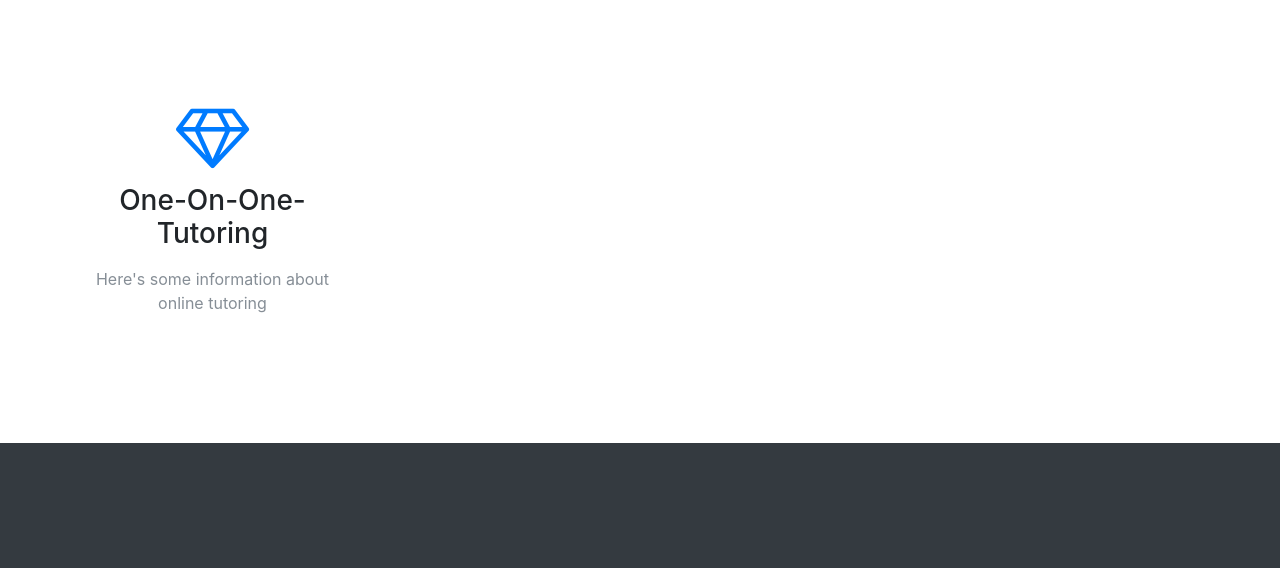
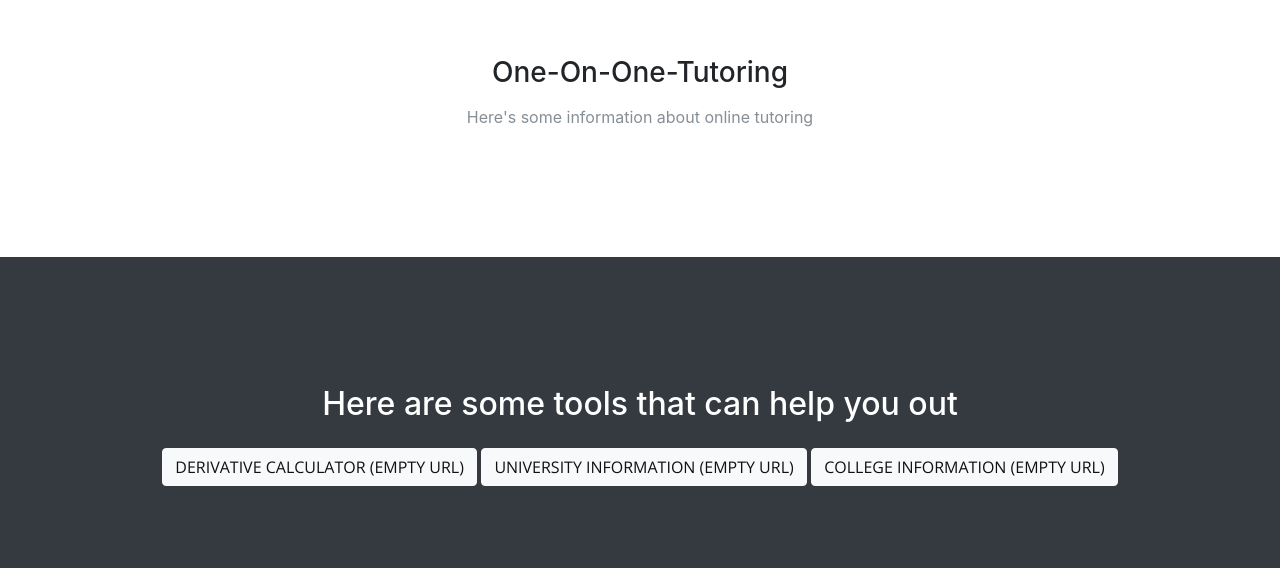
Before and after one commit to IuliD/Math-Be-Bright, a website with bundled scripts: page index.html in a window 1280 px wide. Shown: the part 2448-3016 px from the top of the page. Built offline with nearby package versions, Linux system fonts and the light colour scheme; a script that the page names is missing.

Commit message:
Update index.html

```diff
--- a/index.html
+++ b/index.html
@@ -69,7 +69,7 @@
           </div>
           <div class="col-lg-8 mx-auto">
             <p class="text-faded mb-5"></p>
-            <a class="btn btn-primary btn-xl js-scroll-trigger" href="onlinetutoring">Find Out More</a>
+            <a class="btn btn-primary btn-xl js-scroll-trigger" href="generaltutoring">Find Out More</a>
           </div>
         </div>
       </div>
@@ -95,7 +95,7 @@
             <h2 class="section-heading">General Tutoring</h2>
             <hr class="my-4">
             <li class="nav-item">
-       <a class="btn btn-light btn-xl sr-button" href="onlinetutoring">Online Tutoring</a>
+        <a class="btn btn-light btn-xl sr-button" href="onlinetutoring">Online Tutoring</a>
         <a class="btn btn-light btn-xl sr-button" href="oneononetutoring">One-On-One-Tutoring</a>
           </div>
         </div>
@@ -151,12 +151,10 @@
       </div>
     </section>
 
-    <section id="onlinetutoring">
+    <section id="oneononetutoring">
       <div class="container">
         <div class="row">
-          <div class="col-lg-3 col-md-6 text-center">
-            <div class="service-box mt-5 mx-auto">
-              <i class="fa fa-4x fa-diamond text-primary mb-3 sr-icons"></i>
+          <div class="col-lg-12 text-center">
               <h3 class="mb-3">One-On-One-Tutoring</h3>
               <p class="text-muted mb-0">Here's some information about online tutoring</p>
             </div>
```
